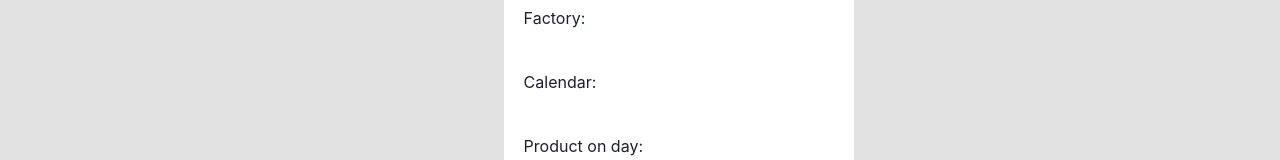
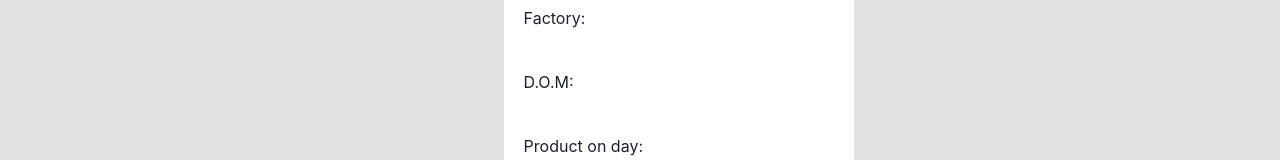
Before and after one commit to Erick-Bravo/tech_helper, a React (Create React App) app: page / in a window 1280 px wide. Both pictures are taken after a click on the tab "Ariston". Shown: the part 594-754 px from the top of the page. Built offline with nearby package versions, Linux system fonts and the light colour scheme.

Commit message:
D.O.M instead of Calandar

```diff
--- a/src/components/Links_Home/AristonSerialDecoder/SerialInput.tsx
+++ b/src/components/Links_Home/AristonSerialDecoder/SerialInput.tsx
@@ -83,7 +83,7 @@ const SerialInput = () => {
         </Flex>
 
         <Flex justifyContent="space-between">
-          <Text m="20px">Calendar: </Text>
+          <Text m="20px">D.O.M: </Text>
           <Text m="20px" fontWeight="bold">
             {calendar} {year}
           </Text>
```
